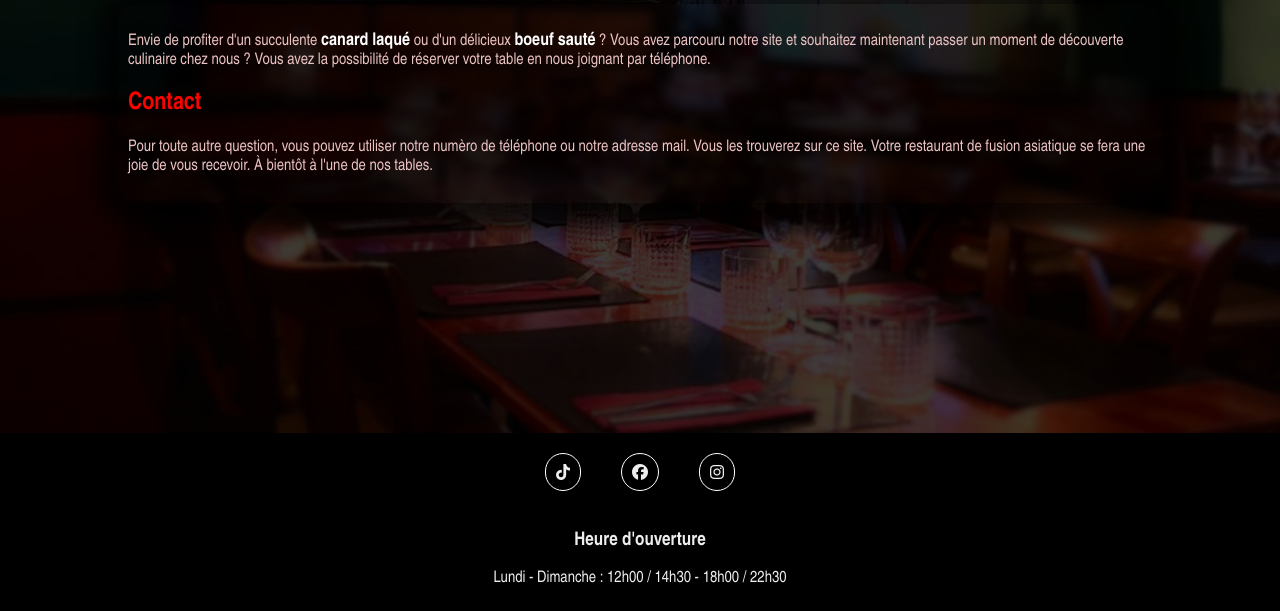
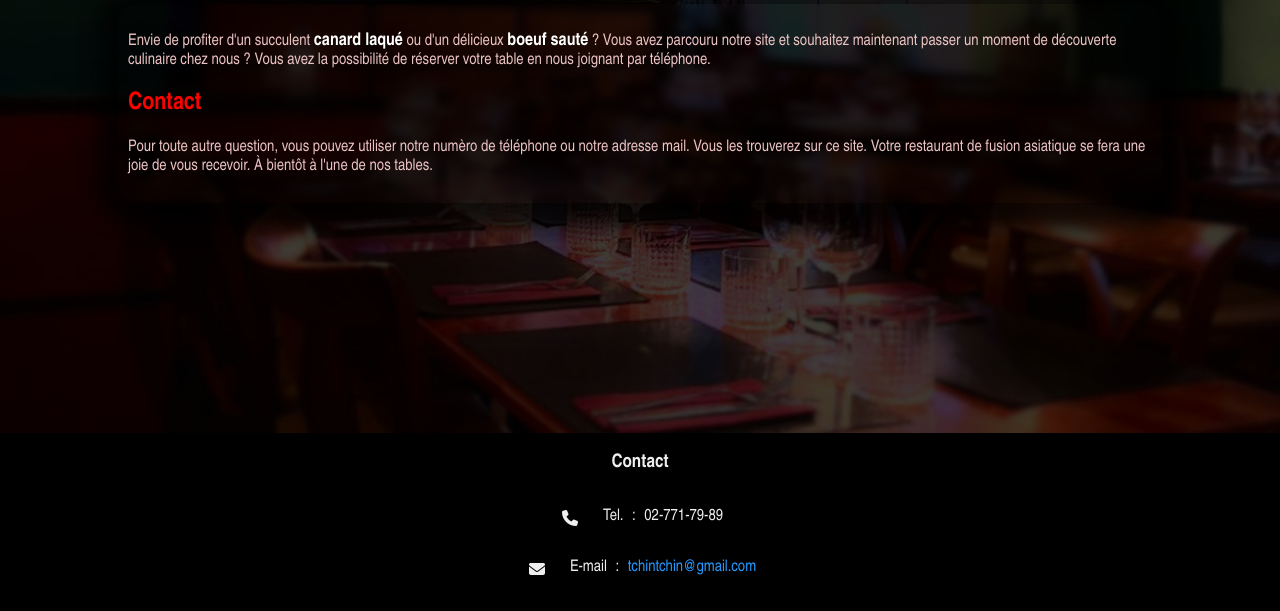
Before and after one commit to Sime-81/Tchin_Tchin_Site, a plain HTML site: page reservation.html in a window 1280 px wide. Shown: the part 377-988 px from the top of the page. Drawn offline with Linux system fonts and the light colour scheme; a web font is replaced by a local one.

Commit message:
ajout de contact dans le footer

```diff
--- a/reservation.css
+++ b/reservation.css
@@ -174,6 +174,52 @@ footer {
     width: 100%;
 }
 
+.contact {
+    display: flex;
+    flex-direction: column;
+    align-items: center;
+}
+
+.contact-container {
+    display: flex;
+    flex-direction: column;
+    align-items: center;
+}
+
+.tel {
+    display: flex;
+    justify-content: center;
+    align-items: center;
+    text-align: start;
+}
+.tel i {
+    margin-right: 20px;
+    padding: 5px;
+}
+.tel p {
+    word-spacing: 5px;
+}
+
+
+.mail {
+    display: flex;
+    justify-content: center;
+    align-items: center;
+    text-align: start;
+}
+.mail i {
+    margin-right: 20px;
+    padding: 5px;
+}
+.mail p {
+    word-spacing: 5px;
+}
+.mail a {
+    color: rgb(38, 154, 255);
+    text-decoration: none;
+}
+
+
 .footer-logos {
     display: flex;
     justify-content: center;
--- a/reservation.html
+++ b/reservation.html
@@ -40,7 +40,7 @@
         <div class="header-container">
             <h1>Votre réservation</h1>
             <div class="carte">
-                <p>Envie de profiter d'un succulente <b class="bold-text">canard laqué</b> ou d'un délicieux <b class="bold-text">boeuf sauté</b> ? Vous avez parcouru notre site et souhaitez maintenant passer un moment de découverte culinaire chez nous ? Vous avez la possibilité de réserver votre table en nous joignant par téléphone.</p>
+                <p>Envie de profiter d'un succulent <b class="bold-text">canard laqué</b> ou d'un délicieux <b class="bold-text">boeuf sauté</b> ? Vous avez parcouru notre site et souhaitez maintenant passer un moment de découverte culinaire chez nous ? Vous avez la possibilité de réserver votre table en nous joignant par téléphone.</p>
                 <h2>Contact</h2>
                 <p>Pour toute autre question, vous pouvez utiliser notre numèro de téléphone ou notre adresse mail. Vous les trouverez sur ce site. Votre restaurant de fusion asiatique se fera une joie de vous recevoir. À bientôt à l'une de nos tables.</p>
             </div>
@@ -49,6 +49,21 @@
 
     <footer>
         <div class="footer-container">
+
+            <div class="contact">
+                <h3>Contact</h3>
+                <div class="contact-container">
+                    <div class="tel">
+                        <i class="fa-solid fa-phone"></i>
+                        <p>Tel. : 02-771-79-89</p>
+                    </div>
+                     <div class="mail">
+                        <i class="fa-solid fa-envelope"></i>
+                        <p>E-mail : <a href="mailto:tchintchin@gmail.com">tchintchin@gmail.com</a></p>
+                     </div>
+                </div>
+            </div>
+
             <div class="footer-logos">
                 <a href="https://www.tiktok.com/@newtchintchin"><i class="fa-brands fa-tiktok"></i></a>
                 <a href="https://www.facebook.com/profile.php?id=100089563465436"><i class="fa-brands fa-facebook"></i></a>
```
